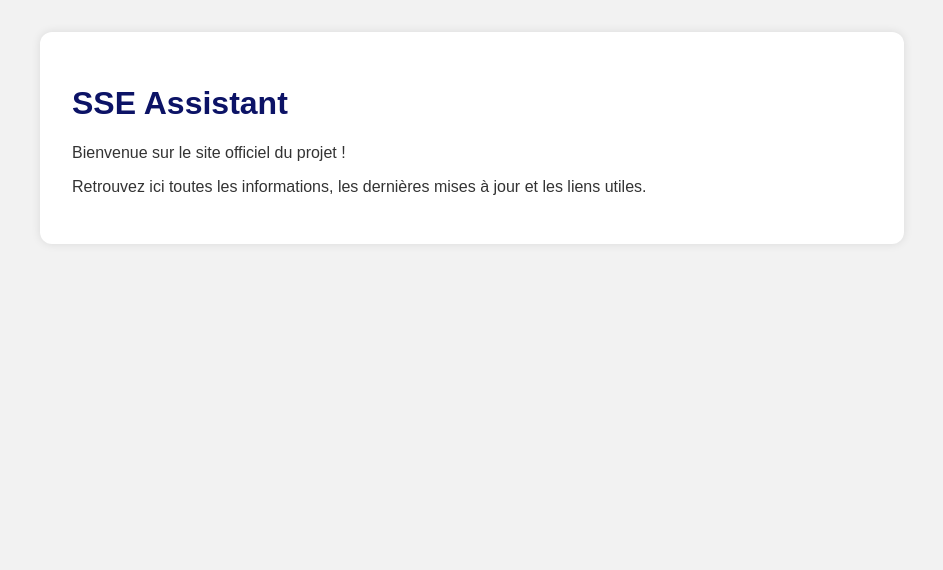
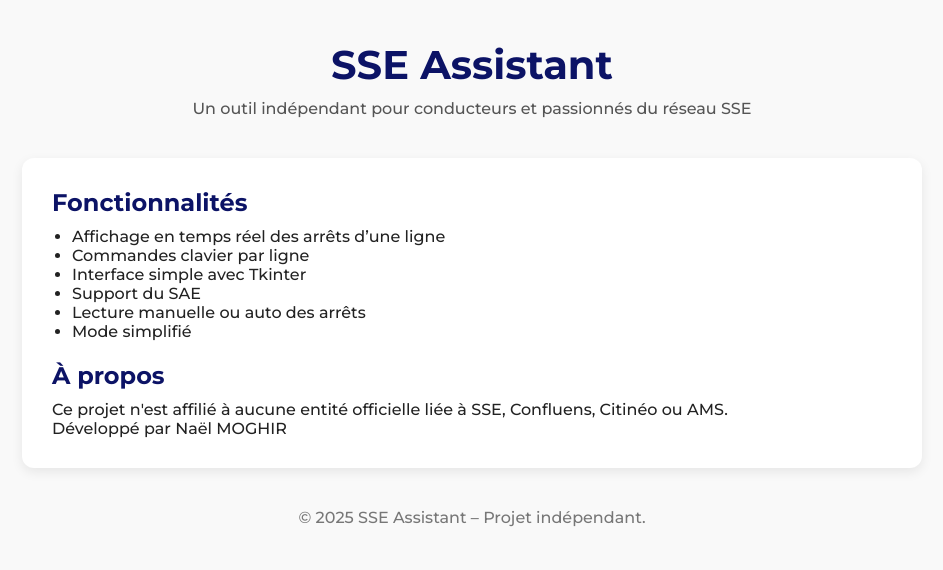
Before and after one commit to flywithnael/SSE-Assistant, a plain HTML site: page index.html in a window 1280 px wide. Shown: the whole page, without its empty margins (168-1111 px from the left). Drawn offline with Linux system fonts and the light colour scheme.

Commit message:
Update index.html

```diff
--- a/index.html
+++ b/index.html
@@ -1,35 +1,82 @@
-<!DOCTYPE html>
-<html lang="fr">
+<!DOCTYPE html><html lang="fr">
 <head>
   <meta charset="UTF-8" />
   <meta name="viewport" content="width=device-width, initial-scale=1.0" />
   <title>SSE Assistant</title>
+  <link href="https://fonts.googleapis.com/css2?family=Montserrat:wght@500;700&display=swap" rel="stylesheet">
   <style>
-    body {
-      font-family: Montserrat, sans-serif;
-      background: #f2f2f2;
+    * {
       margin: 0;
-      padding: 2em;
-      color: #333;
+      padding: 0;
+      box-sizing: border-box;
+      font-family: 'Montserrat', sans-serif;
+    }body {
+  background-color: #f9f9f9;
+  color: #222;
+  padding: 40px 20px;
 }
-    .container {
-      max-width: 800px;
+
+header {
+  text-align: center;
+  margin-bottom: 40px;
+}
+
+header h1 {
+  font-size: 2.5rem;
+  color: #0C1366;
+}
+
+header p {
+  color: #555;
+  margin-top: 10px;
+}
+
+.content {
+  max-width: 900px;
   margin: auto;
   background: white;
-      padding: 2em;
+  padding: 30px;
   border-radius: 12px;
-      box-shadow: 0 0 10px rgba(0,0,0,0.1);
+  box-shadow: 0 4px 12px rgba(0, 0, 0, 0.08);
 }
-    h1 {
+
+h2 {
   color: #0C1366;
+  margin-bottom: 10px;
 }
+
+ul {
+  margin-left: 20px;
+  margin-bottom: 20px;
+}
+
+footer {
+  text-align: center;
+  margin-top: 40px;
+  color: #777;
+}
+
   </style>
 </head>
 <body>
-  <div class="container">
+  <header>
     <h1>SSE Assistant</h1>
-    <p>Bienvenue sur le site officiel du projet !</p>
-    <p>Retrouvez ici toutes les informations, les dernières mises à jour et les liens utiles.</p>
-  </div>
+    <p>Un outil indépendant pour conducteurs et passionnés du réseau SSE</p>
+  </header>  <div class="content">
+    <h2>Fonctionnalités</h2>
+    <ul>
+      <li>Affichage en temps réel des arrêts d’une ligne</li>
+      <li>Commandes clavier par ligne</li>
+      <li>Interface simple avec Tkinter</li>
+      <li>Support du SAE</li>
+      <li>Lecture manuelle ou auto des arrêts</li>
+      <li>Mode simplifié</li>
+    </ul><h2>À propos</h2>
+<p>Ce projet n'est affilié à aucune entité officielle liée à SSE, Confluens, Citinéo ou AMS.</p>
+<p>Développé par Naël MOGHIR</p>
+
+  </div>  <footer>
+    &copy; 2025 SSE Assistant – Projet indépendant.
+  </footer>
 </body>
 </html>
```
Lines whose indentation alone changed are shown as unchanged.
